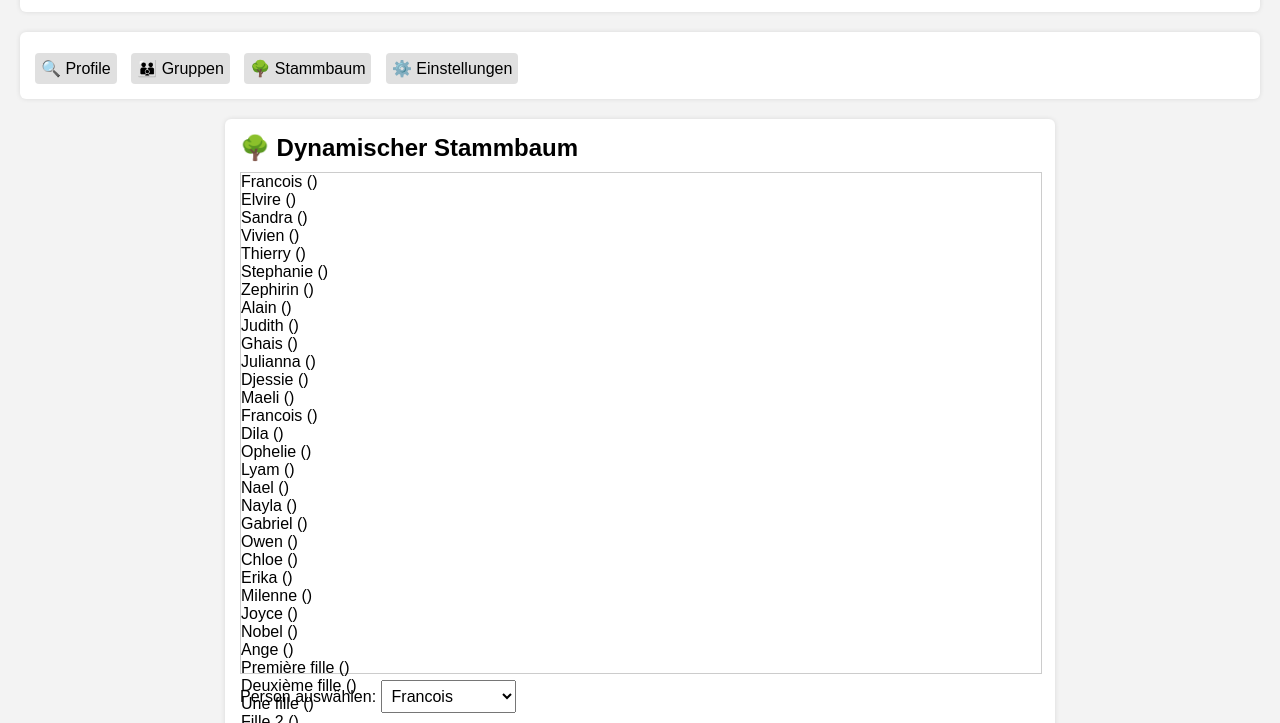
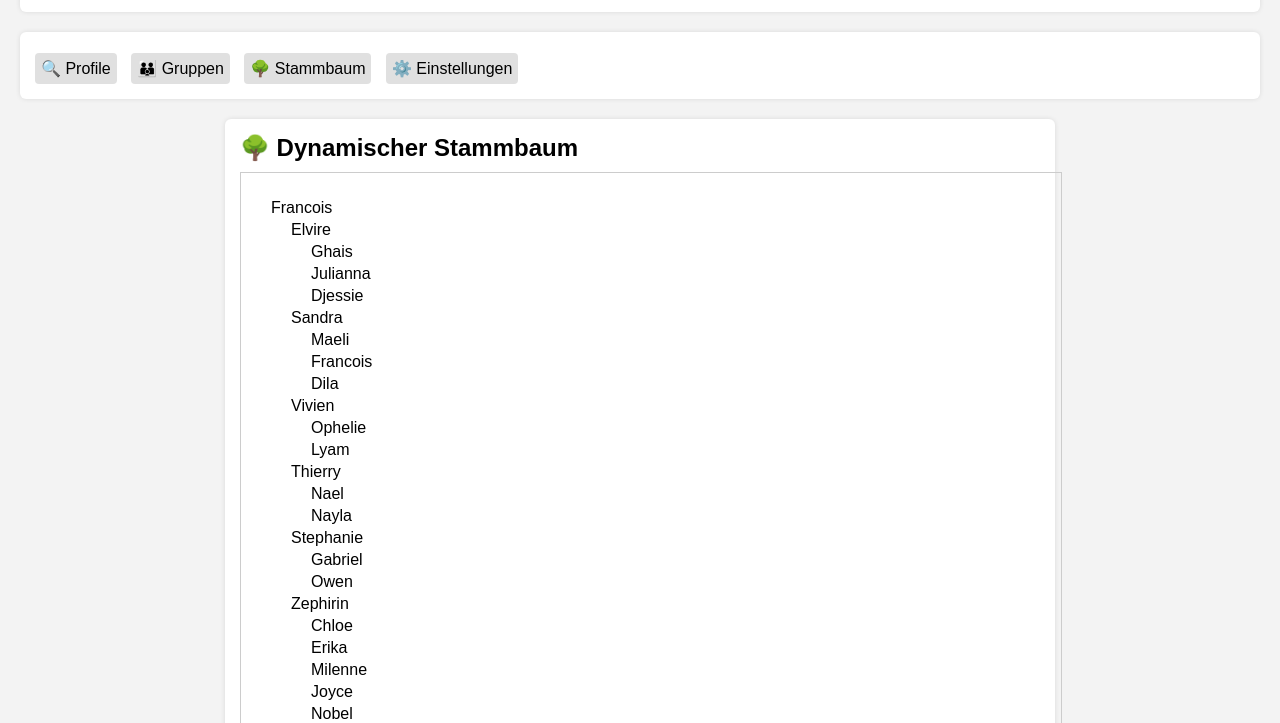
Before and after one commit to EtwTrocJoy/family-frontend, a website: page index.html in a window 1280 px wide. Both pictures are taken after a click on the button "🌳 Stammbaum". Shown: the part 77-800 px from the top of the page. Drawn offline with Linux system fonts and the light colour scheme; no server answers.

Commit message:
feat: display nested family tree

```diff
--- a/css/styles.css
+++ b/css/styles.css
@@ -186,8 +186,18 @@ section form input[type="url"] {
 /* Baum-Container z.B. für SVG oder Canvas */
 #treeContainer {
   width: 100%;
-  height: 500px;                  /* Feste Höhe für Baumvisualisierung */
+  min-height: 300px;              /* Platz für die Baumdarstellung */
   border: 1px solid #ccc;         /* Rahmen um den Baum */
+  padding: 10px;                  /* etwas Innenabstand */
+}
+
+/* Verschachtelte Listen für den Baum */
+#treeContainer ul {
+  list-style: none;               /* Keine Aufzählungszeichen */
+  padding-left: 20px;             /* Einrückung für Kinder */
+}
+#treeContainer li {
+  margin: 4px 0;                  /* Abstand zwischen Einträgen */
 }
 /* === Block 8: Gruppen‑Admin‑Dashboard & Einstellungen === */
 
--- a/index.html
+++ b/index.html
@@ -78,7 +78,7 @@
   <!-- === STAMMBAUM & VERWANDtschaft (Teil 4 & 11) === -->
   <section id="treeView" style="display:none"><!-- versteckt -->
     <h2>🌳 Dynamischer Stammbaum</h2><!-- Baumüberschrift -->
-    <div id="treeContainer"><!-- Platz für Baum-Canvas / SVG --></div>
+    <div id="treeContainer"><!-- Hier wird die verschachtelte Baumstruktur erzeugt --></div>
     <label>Person auswählen: <select id="treeSelect"></select></label><!-- Auswahl -->
     <p id="relationInfo"></p><!-- Verwandtschaftsgrad -->
   </section>
--- a/js/app.js
+++ b/js/app.js
@@ -260,15 +260,36 @@ async function loadTree() {
     }
   }
 
+
+  // Map person id -> person object for quick lookup
+  const byId = {};
   persons.forEach(p => {
-    const div = document.createElement("div");
-    div.textContent = `${p.name} (${p.birthYear || ''})`;
-    container.appendChild(div);
+    byId[p.id] = p;
     const opt = document.createElement("option");
     opt.value = p.id;
     opt.textContent = p.name;
     select.appendChild(opt);
   });
+
+  // Helper: build nested list items recursively
+  function buildNode(person) {
+    const li = document.createElement("li");
+    li.textContent = `${person.name}${person.birthYear ? ` (${person.birthYear})` : ""}`;
+    if (person.children && person.children.length) {
+      const ul = document.createElement("ul");
+      person.children.forEach(cid => {
+        const child = byId[cid];
+        if (child) ul.appendChild(buildNode(child));
+      });
+      li.appendChild(ul);
+    }
+    return li;
+  }
+
+  const roots = persons.filter(p => !p.parents || p.parents.length === 0);
+  const tree = document.createElement("ul");
+  roots.forEach(r => tree.appendChild(buildNode(r)));
+  container.appendChild(tree);
 }
 
 document.getElementById("treeSelect").addEventListener("change", computeRelation);
```
